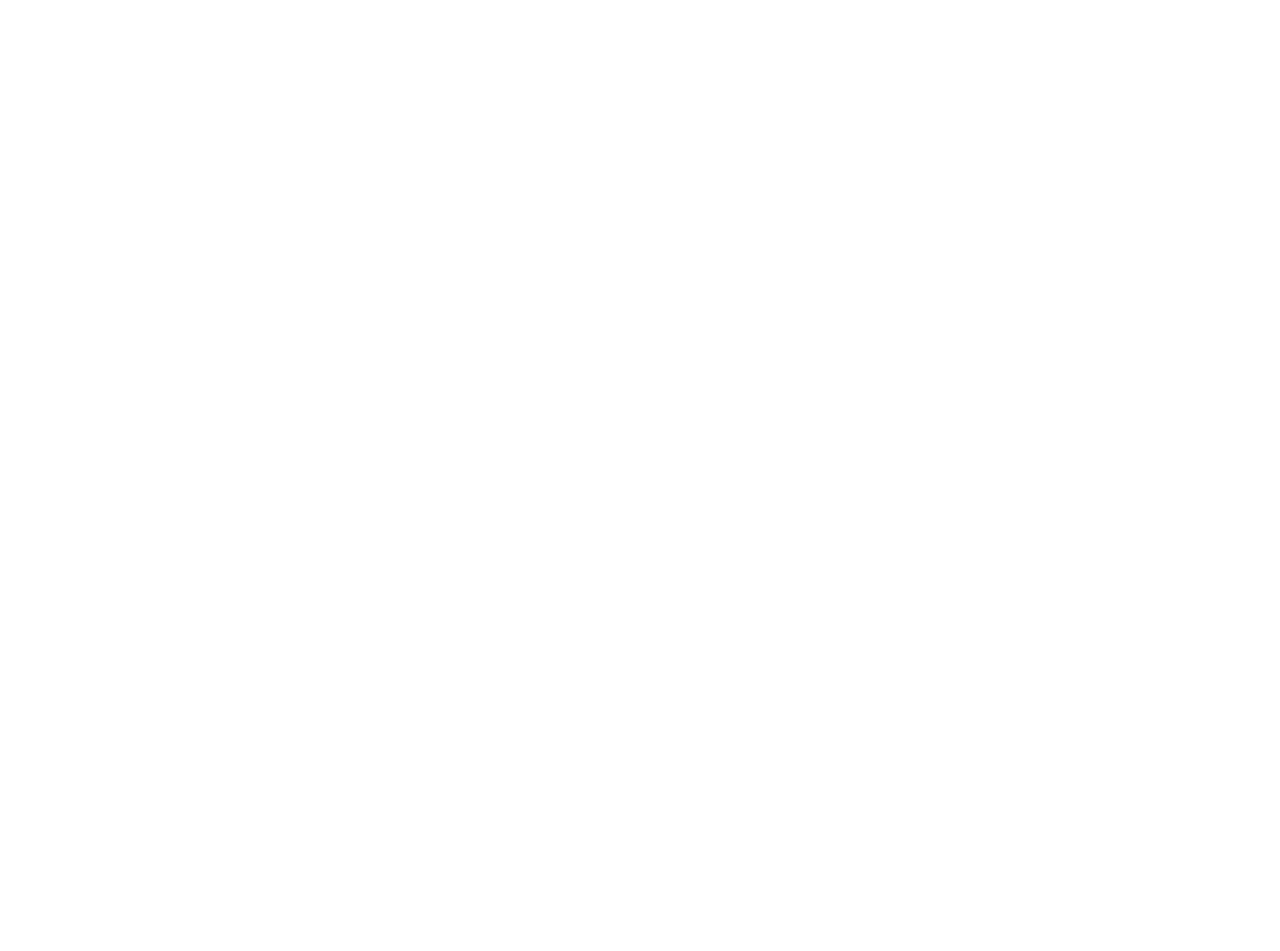
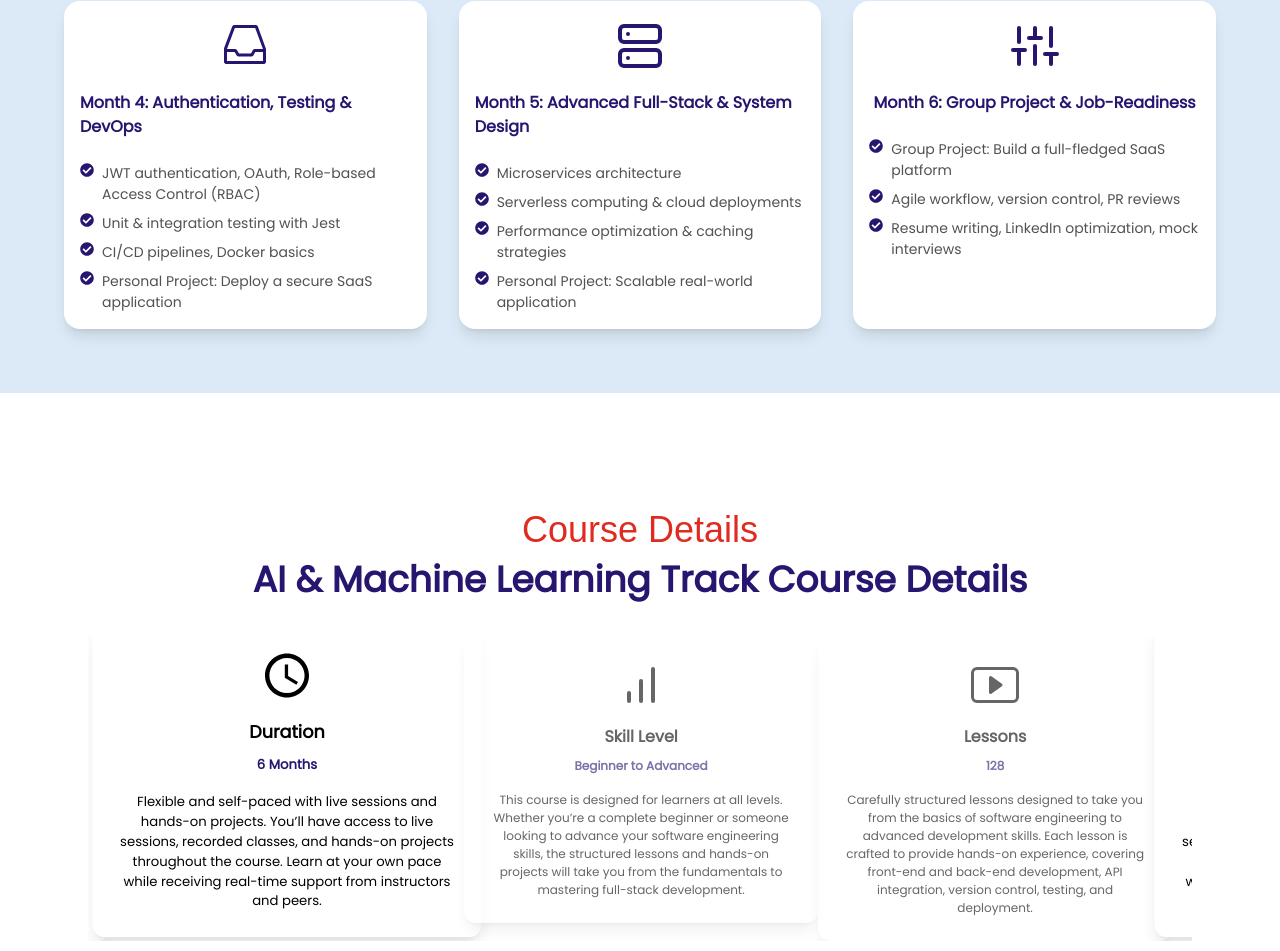
Before and after one commit to shamzconsult/neca-ict-academy, a Next.js app: page /courses/ai-and-machine-learning in a window 1280 px wide. Shown: the part 1624-2575 px from the top of the page. Before the commit the page ends 1432 px from the top, so only its background shows below. Built offline with nearby package versions, Linux system fonts and the light colour scheme; a web font is replaced by a local one.

Commit message:
course preview page implementation

```diff
--- a/src/components/atom/EnrollBtn.tsx
+++ b/src/components/atom/EnrollBtn.tsx
@@ -2,7 +2,7 @@ import React from "react";
 
 export const EnrollBtn = () => {
   return (
-    <button className="w-[140ppx]  text-center text-nowrap px-6 py-3.5 cursor-pointer bg-[#E02B20] text-[#FFF]  rounded-md border font-semibold text-sm">
+    <button className="w-[140ppx]  text-center text-nowrap px-6 py-3.5 cursor-pointer bg-[#E02B20] text-[#FFF]  rounded-md  font-semibold text-sm">
       ENROLL NOW
     </button>
   );
--- /dev/null
+++ b/src/components/atom/JoinUs.tsx
@@ -0,0 +1,32 @@
+import React from "react";
+import { EnrollBtn } from "./EnrollBtn";
+
+export const JoinUs = () => {
+  return (
+    <div className="w-full lg:mt-8 bg-[#DBEAF6] py-20">
+      <div
+        className="max-w-6xl lg:mx-auto text-white flex flex-col justify-center items-center gap-4 text-center rounded-2xl py-20 px-2 md:px-6 mx-2 md:mx-6 h-full"
+        style={{
+          backgroundImage:
+            "url('https://res.cloudinary.com/dcgghkk7q/image/upload/v1741794381/Frame_1618869616_uw7uop.png')",
+          backgroundRepeat: "no-repeat",
+          backgroundSize: "cover",
+          backgroundPosition: "center",
+        }}
+      >
+        <h1 className="text-[18px] md:text-[32px] font-bold max-w-5xl mx-auto">
+          Are you ready to dive into the exciting world of Software Engineering?
+        </h1>
+        <p className="md:text-[20px] font-bold">
+          Gain real-world experience through hands-on projects that mirror
+          industry challenges, build a strong portfolio that showcases your
+          technical skills, and become job-ready as a software engineer with the
+          confidence to take on any development role. Master essential tools,
+          collaborate on real-time assignments, and prepare yourself for a
+          thriving career in tech.
+        </p>
+        <EnrollBtn />
+      </div>
+    </div>
+  );
+};
--- /dev/null
+++ b/src/components/molecules/courses/coursepreview/CourseDetails.tsx
@@ -0,0 +1,80 @@
+"use client";
+
+import React, { useState } from "react";
+import "slick-carousel/slick/slick.css";
+import "slick-carousel/slick/slick-theme.css";
+import Slider from "react-slick";
+import { SubHeading } from "@/components/atom/headers/SubHeading";
+import { Heading } from "@/components/atom/headers/Heading";
+import { courseDetails, CourseType } from "@/const/courses";
+
+export const CourseDetails = ({
+  courseData: { title },
+}: {
+  courseData: CourseType;
+}) => {
+  const [currentIndex, setCurrentIndex] = useState(0);
+
+  const settings = {
+    dots: true,
+    infinite: true,
+    speed: 500,
+    slidesToShow: 3,
+    slidesToScroll: 1,
+    centerMode: true,
+    centerPadding: "2%",
+    autoplay: true,
+    autoplaySpeed: 3000,
+    beforeChange: (_: number, newIndex: number) => setCurrentIndex(newIndex),
+    responsive: [
+      {
+        breakpoint: 1024,
+        settings: {
+          slidesToShow: 2,
+        },
+      },
+      {
+        breakpoint: 768,
+        settings: {
+          slidesToShow: 1,
+        },
+      },
+    ],
+  };
+
+  return (
+    <div className="max-w-6xl mx-auto py-12 px-6 text-center">
+      <div className="max-w-5xl mx-auto text-center">
+        <SubHeading> Course Details</SubHeading>
+        <Heading>{` ${title} Course Details`}</Heading>
+      </div>
+      <div className="relative max-w-6xl mx-auto mt-8">
+        <Slider {...settings}>
+          {courseDetails.map((detail, index) => (
+            <div
+              key={index}
+              className={`bg-white text-center text-[12px] rounded-xl shadow-lg p-6  max-w-sm transition-all text-[#000000] duration-500 ${
+                index === currentIndex
+                  ? "scale-110 z-10"
+                  : "scale-100 opacity-60"
+              }`}
+            >
+              <div className="mb-4 flex justify-center items-center">
+                {typeof detail.icon === "string" ? (
+                  detail.icon
+                ) : (
+                  <detail.icon className=" w-[48px] h-[48px]" />
+                )}
+              </div>
+              <h3 className="text-[16px] font-semibold mb-2 ">
+                {detail.title}
+              </h3>
+              <p className=" font-semibold text-[#27156F]">{detail.value}</p>
+              <p className="mt-4">{detail.description}</p>
+            </div>
+          ))}
+        </Slider>
+      </div>
+    </div>
+  );
+};
--- a/src/components/molecules/courses/coursepreview/CoursePreview.tsx
+++ b/src/components/molecules/courses/coursepreview/CoursePreview.tsx
@@ -2,6 +2,9 @@ import { maincourses } from "@/const/courses";
 import Link from "next/link";
 import React from "react";
 import { CoursePreviewHero } from "./CoursePreviewHero";
+import { TrackCards } from "./TrackCards";
+import { CourseDetails } from "./CourseDetails";
+import { JoinUs } from "@/components/atom/JoinUs";
 
 export const CoursePreview = ({ slug }: { slug: string }) => {
   const courseData = maincourses.find((course) => {
@@ -23,6 +26,9 @@ export const CoursePreview = ({ slug }: { slug: string }) => {
   return (
     <div>
       <CoursePreviewHero courseData={courseData} />
+      <TrackCards />
+      <CourseDetails courseData={courseData} />
+      <JoinUs />
     </div>
   );
 };
--- a/src/components/molecules/courses/coursepreview/CoursePreviewHero.tsx
+++ b/src/components/molecules/courses/coursepreview/CoursePreviewHero.tsx
@@ -29,12 +29,12 @@ export const CoursePreviewHero = ({
           </div>
         </div>
       </section>
-      <section className="max-w-5xl flex flex-col justify-center items-center text-center gap-2 mt-8 md:mt-24">
+      <section className="max-w-5xl flex flex-col justify-center items-center text-center gap-2 mt-8 md:mt-24 px-2 lg:px-0">
         <SubHeading>About The Course</SubHeading>
         <Heading>
           Build Your Future with Our Software Engineering Course
         </Heading>
-        <p className="lg:text-[20px] text-center">
+        <p className="md:text-[20px] text-center px-4 lg:px-0">
           This Software Engineering course is designed to provide you with a
           strong foundation in both front-end and back-end development.
           You&#8217;ll learn key programming languages, software architecture,
--- a/src/components/molecules/courses/coursepreview/TrackCards.tsx
+++ b/src/components/molecules/courses/coursepreview/TrackCards.tsx
@@ -1,10 +1,12 @@
 import { SubHeading } from "@/components/atom/headers/SubHeading";
+import { courseModules } from "@/const/courses";
 import React from "react";
+import { FaCheckCircle } from "react-icons/fa";
 
 export const TrackCards = () => {
   return (
-    <div className="w-full my-16 lg:mt-28 bg-[#DBEAF6]">
-      <div className="max-w-6xl mx-auto p-4 py-20">
+    <div className="w-full my-16 lg:mt-28 bg-[#DBEAF6] py-16">
+      <div className="max-w-6xl mx-auto p-4 lg:p-0 py-20">
         <div className="text-center lg:text-left">
           <SubHeading>Software Engineering Track</SubHeading>
           <p className="md:text-2xl mt-4">
@@ -13,7 +15,42 @@ export const TrackCards = () => {
             testing and deployment.
           </p>
         </div>
-        {/* <CourseCard courses={maincourses} /> */}
+        <div className="grid grid-cols-1 md:grid-cols-2 lg:grid-cols-3 gap-8 mt-16">
+          {courseModules.map((module, index) => (
+            <div
+              key={index}
+              className="bg-white rounded-2xl p-2 lg:p-4 shadow-lg transition-transform hover:scale-105"
+            >
+              <div className="flex flex-col  items-center text-[#27156F] gap-4 mb-6">
+                <div className="">
+                  {typeof module.icon === "string" ? (
+                    module.icon
+                  ) : (
+                    <module.icon className=" w-[48px] h-[58px]" />
+                  )}
+                </div>
+                <div className="md:text-[16px] font-bold">
+                  <p>
+                    {module.month}: {module.title}
+                  </p>
+                </div>
+              </div>
+              <ul className="space-y-2 ">
+                {module.items.map((item, idx) => (
+                  <li
+                    key={idx}
+                    className="flex items-start gap-2 text-[12px] md:text-[14px]"
+                  >
+                    <span className="">
+                      <FaCheckCircle className="text-[#27156F]" />
+                    </span>
+                    {item}
+                  </li>
+                ))}
+              </ul>
+            </div>
+          ))}
+        </div>
       </div>
     </div>
   );
--- a/src/const/courses.ts
+++ b/src/const/courses.ts
@@ -1,10 +1,13 @@
+import { BsPlayBtn } from "react-icons/bs";
 import {
   FiAirplay,
+  FiBarChart,
   FiCpu,
   FiLayers,
   FiServer,
   FiSliders,
 } from "react-icons/fi";
+import { MdAccessTime } from "react-icons/md";
 import { VscInbox } from "react-icons/vsc";
 
 export type CourseType = {
@@ -239,3 +242,27 @@ export const courseModules = [
     icon: FiSliders,
   },
 ];
+
+export const courseDetails = [
+  {
+    title: "Lessons",
+    value: "128",
+    description:
+      "Carefully structured lessons designed to take you from the basics of software engineering to advanced development skills. Each lesson is crafted to provide hands-on experience, covering front-end and back-end development, API integration, version control, testing, and deployment.",
+    icon: BsPlayBtn,
+  },
+  {
+    title: "Duration",
+    value: "6 Months",
+    description:
+      "Flexible and self-paced with live sessions and hands-on projects. You’ll have access to live sessions, recorded classes, and hands-on projects throughout the course. Learn at your own pace while receiving real-time support from instructors and peers.",
+    icon: MdAccessTime,
+  },
+  {
+    title: "Skill Level",
+    value: "Beginner to Advanced",
+    description:
+      "This course is designed for learners at all levels. Whether you’re a complete beginner or someone looking to advance your software engineering skills, the structured lessons and hands-on projects will take you from the fundamentals to mastering full-stack development.",
+    icon: FiBarChart,
+  },
+];
```
